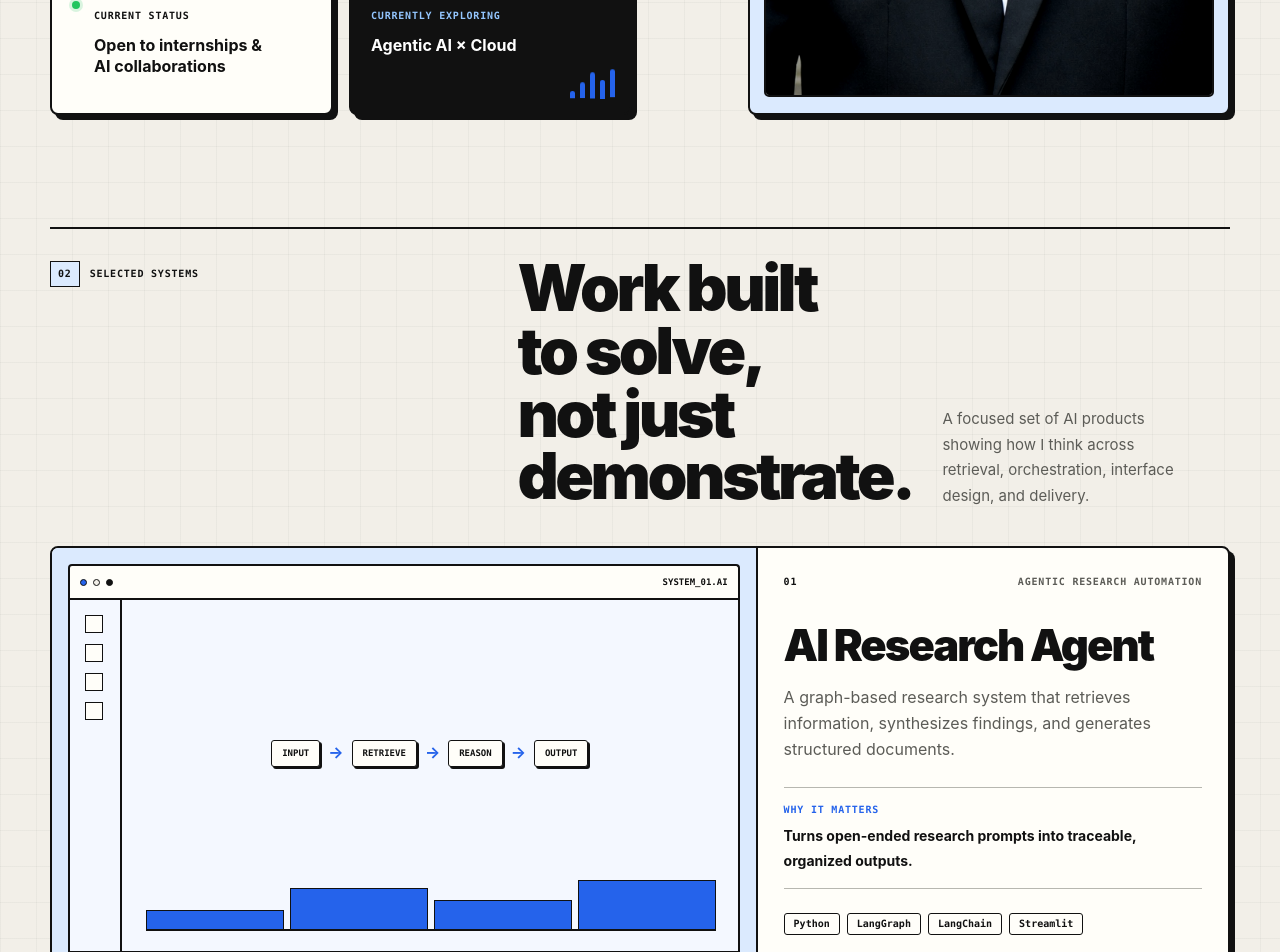
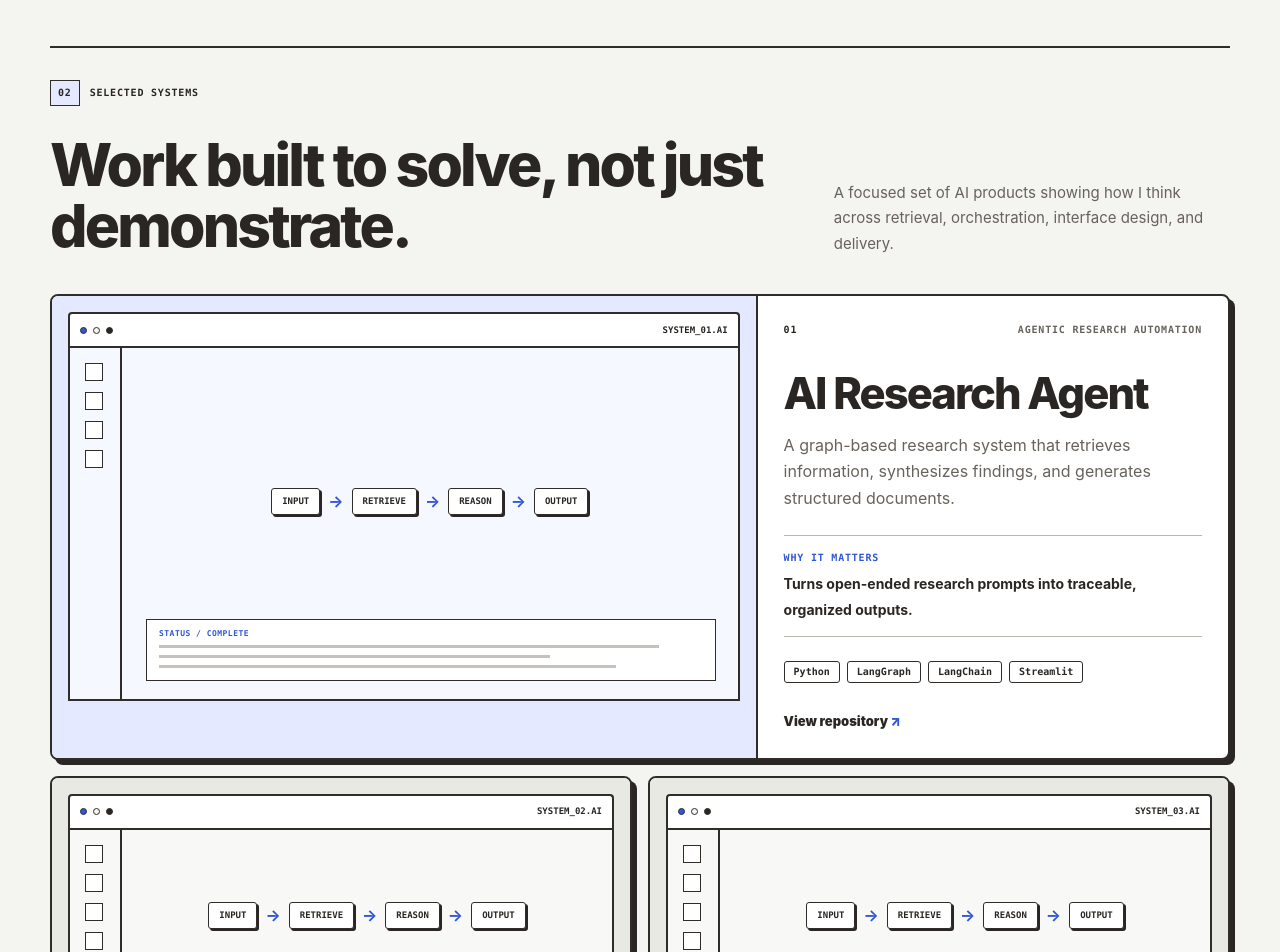
Before and after one commit to DS123-ally/My-Portfolio, a Next.js app: page / in a window 1280 px wide. Shown: the part 840-1792 px from the top of the page. Built offline with nearby package versions, Linux system fonts and the light colour scheme.

Commit message:
Add frontend UI changes

```diff
--- a/app/globals.css
+++ b/app/globals.css
@@ -3,14 +3,14 @@
 @tailwind utilities;
 
 :root {
-  --paper: #f2efe8;
-  --surface: #fffef9;
-  --ink: #111111;
-  --muted: #5c5c57;
-  --blue: #2563eb;
-  --blue-soft: #dbeafe;
-  --green-soft: #dff4df;
-  --line: #111111;
+  --paper: #f4f4f1;
+  --surface: #ffffff;
+  --ink: #292623;
+  --muted: #68625d;
+  --blue: #3157d5;
+  --blue-soft: #e4e9ff;
+  --panel-muted: #e9e9e4;
+  --line: #302c29;
   --shadow: 5px 5px 0 var(--ink);
   --radius: 8px;
   --sans: "Arial Nova", "Segoe UI Variable", Aptos, Inter, ui-sans-serif, system-ui, sans-serif;
@@ -22,11 +22,7 @@ html { scroll-behavior: smooth; background: var(--paper); }
 body {
   margin: 0;
   overflow-x: hidden;
-  background:
-    linear-gradient(rgba(17,17,17,.035) 1px, transparent 1px),
-    linear-gradient(90deg, rgba(17,17,17,.035) 1px, transparent 1px),
-    var(--paper);
-  background-size: 36px 36px;
+  background: var(--paper);
   color: var(--ink);
   font-family: var(--sans);
   font-size: 16px;
@@ -36,7 +32,7 @@ body {
 }
 
 h1, h2, h3, p { margin: 0; }
-h1, h2, h3 { color: var(--ink); font-weight: 900; text-wrap: balance; }
+h1, h2, h3 { color: var(--ink); font-weight: 800; text-wrap: pretty; }
 a { color: inherit; }
 button, input { font: inherit; }
 section { scroll-margin-top: 110px; }
@@ -57,7 +53,7 @@ section { scroll-margin-top: 110px; }
   align-items: center;
   border: 2px solid var(--line);
   border-radius: var(--radius);
-  background: rgba(242,239,232,.94);
+  background: rgba(244,244,241,.94);
   box-shadow: 4px 4px 0 var(--ink);
   backdrop-filter: blur(14px);
 }
@@ -105,7 +101,7 @@ section { scroll-margin-top: 110px; }
 }
 
 .neo-card { position: relative; }
-.hero-intro { grid-column: span 7; min-height: 570px; padding: clamp(30px, 5vw, 58px); display: flex; flex-direction: column; align-items: flex-start; }
+.hero-intro { grid-column: span 8; min-height: 520px; padding: clamp(30px, 5vw, 58px); display: flex; flex-direction: column; align-items: flex-start; }
 .card-kicker, .micro-label, .section-code, .project-topline, .project-outcome span, .capability-number, .experience-row time, .experience-index, .metric-card > span {
   font-family: var(--mono);
   font-size: 10px;
@@ -116,7 +112,7 @@ section { scroll-margin-top: 110px; }
 
 .card-kicker, .section-code { display: flex; align-items: center; gap: 10px; }
 .card-kicker span, .section-code span { padding: 4px 7px; border: 1px solid var(--line); background: var(--blue-soft); }
-.hero-intro h1 { max-width: 760px; margin: auto 0 24px; font-size: clamp(46px, 5.7vw, 78px); line-height: .96; letter-spacing: -.065em; }
+.hero-intro h1 { max-width: 850px; margin: auto 0 24px; font-size: clamp(44px, 4.7vw, 68px); font-weight: 800; line-height: 1.02; letter-spacing: -.052em; text-wrap: pretty; }
 .hero-intro > p { max-width: 620px; color: var(--muted); font-size: clamp(16px, 1.65vw, 20px); line-height: 1.55; }
 .hero-intro p strong { color: var(--ink); }
 .hero-actions { display: flex; flex-wrap: wrap; gap: 10px; margin-top: 30px; }
@@ -140,16 +136,16 @@ section { scroll-margin-top: 110px; }
 
 .neo-button--primary { background: var(--blue); color: #fff; }
 .neo-button:hover { transform: translate(3px, 3px); box-shadow: 0 0 0 var(--ink); }
-.hero-photo { grid-column: span 5; grid-row: span 2; min-height: 720px; padding: 14px; background: var(--blue-soft); }
+.hero-photo { grid-column: span 4; min-height: 520px; padding: 14px; background: var(--panel-muted); }
 .photo-label { display: flex; justify-content: space-between; padding: 2px 2px 12px; font: 800 10px/1 var(--mono); text-transform: uppercase; }
-.photo-frame { position: relative; min-height: 650px; height: calc(100% - 26px); overflow: hidden; border: 2px solid var(--line); border-radius: 5px; background: #ddd; }
+.photo-frame { position: relative; min-height: 455px; height: calc(100% - 26px); overflow: hidden; border: 2px solid var(--line); border-radius: 5px; background: #ddd; }
 .photo-frame img { object-fit: cover; object-position: center 28%; filter: saturate(.82) contrast(1.06); }
-.hero-status, .hero-focus { grid-column: span 3; min-height: 136px; padding: 20px; }
+.hero-status, .hero-focus { grid-column: span 6; min-height: 118px; padding: 20px; }
 .hero-status { display: flex; align-items: flex-start; gap: 14px; }
 .hero-status strong, .hero-focus strong { display: block; margin-top: 8px; max-width: 180px; font-size: 16px; line-height: 1.35; }
-.hero-focus { background: var(--ink); color: #fff; overflow: hidden; }
+.hero-focus { background: #2947a3; color: #fff; overflow: hidden; }
 .hero-focus strong { color: #fff; }
-.hero-focus .micro-label { color: #93c5fd; }
+.hero-focus .micro-label { color: #dbe4ff; }
 .signal-lines { position: absolute; right: 15px; bottom: 14px; display: flex; align-items: end; gap: 5px; }
 .signal-lines i { width: 5px; background: var(--blue); border-radius: 5px 5px 0 0; animation: signal 2s ease-in-out infinite alternate; }
 .signal-lines i:nth-child(1) { height: 10px; }
@@ -162,21 +158,22 @@ section { scroll-margin-top: 110px; }
 .motion-in--delay { animation-delay: .1s; }
 
 .page-section { width: min(calc(100% - 32px), 1180px); margin: 0 auto; padding: 0 0 120px; }
-.section-heading { display: grid; grid-template-columns: .75fr 1.25fr; gap: 40px; align-items: start; margin-bottom: 38px; padding-top: 10px; border-top: 2px solid var(--line); }
+.section-heading { display: block; margin-bottom: 38px; padding-top: 10px; border-top: 2px solid var(--line); }
 .section-code { padding-top: 22px; }
-.section-heading > div:last-child { display: grid; grid-template-columns: 1.15fr .85fr; gap: 30px; align-items: end; padding-top: 18px; }
-.section-heading h2 { max-width: 680px; font-size: clamp(36px, 5vw, 66px); line-height: .98; letter-spacing: -.055em; }
-.section-heading p { max-width: 460px; color: var(--muted); font-size: 15px; line-height: 1.7; }
+.section-heading > div:last-child { display: grid; grid-template-columns: minmax(0, 1.3fr) minmax(260px, .7fr); gap: 48px; align-items: end; padding-top: 28px; }
+.section-heading h2 { max-width: 760px; font-size: clamp(36px, 4.6vw, 60px); font-weight: 800; line-height: 1.04; letter-spacing: -.048em; text-wrap: pretty; }
+.section-heading p { max-width: 420px; justify-self: end; color: var(--muted); font-size: 15px; line-height: 1.7; }
 
 .project-grid { display: grid; grid-template-columns: repeat(2, 1fr); gap: 16px; }
 .project-card { min-width: 0; overflow: hidden; transition: transform .2s ease, box-shadow .2s ease; }
 .project-card:hover, .capability-card:hover, .metric-card:hover { transform: translate(4px, 4px); box-shadow: 1px 1px 0 var(--ink); }
 .project-card--featured { grid-column: span 2; display: grid; grid-template-columns: 1.2fr .8fr; }
-.project-visual { min-height: 280px; padding: 16px; border-bottom: 2px solid var(--line); background: var(--blue-soft); }
+.project-visual { min-height: 280px; padding: 16px; border-bottom: 2px solid var(--line); background: var(--panel-muted); }
 .project-card--featured .project-visual { min-height: 100%; border-right: 2px solid var(--line); border-bottom: 0; }
-.project-visual--ink { background: #c7c7c2; }
-.project-visual--paper { background: #f4d7bd; }
-.project-visual--green { background: var(--green-soft); }
+.project-visual--blue { background: var(--blue-soft); }
+.project-visual--ink,
+.project-visual--paper,
+.project-visual--green { background: var(--panel-muted); }
 .visual-toolbar { min-height: 34px; padding: 0 10px; display: flex; align-items: center; gap: 6px; border: 2px solid var(--line); border-bottom: 0; border-radius: 4px 4px 0 0; background: var(--surface); }
 .visual-toolbar i { width: 7px; height: 7px; border: 1px solid var(--line); border-radius: 50%; background: var(--blue); }
 .visual-toolbar i:nth-child(2) { background: var(--paper); }
@@ -189,12 +186,12 @@ section { scroll-margin-top: 110px; }
 .visual-flow { display: flex; flex-wrap: wrap; align-items: center; justify-content: center; gap: 8px; padding: 30px 18px 75px; }
 .visual-flow span { padding: 8px 10px; border: 1.5px solid var(--line); border-radius: 3px; background: var(--surface); box-shadow: 2px 2px 0 var(--ink); font: 800 9px/1 var(--mono); }
 .visual-flow b { color: var(--blue); }
-.visual-data { position: absolute; left: 76px; right: 22px; bottom: 20px; height: 54px; display: flex; align-items: end; gap: 6px; border-bottom: 2px solid var(--line); }
-.visual-data i { flex: 1; border: 1.5px solid var(--line); border-bottom: 0; background: var(--blue); }
-.visual-data i:nth-child(1) { height: 36%; }
-.visual-data i:nth-child(2) { height: 78%; }
-.visual-data i:nth-child(3) { height: 55%; }
-.visual-data i:nth-child(4) { height: 94%; }
+.visual-output { position: absolute; left: 76px; right: 22px; bottom: 18px; min-height: 62px; padding: 10px 12px; display: grid; gap: 5px; border: 1.5px solid var(--line); background: var(--surface); }
+.visual-output span { color: var(--blue); font: 800 8px/1 var(--mono); letter-spacing: .06em; }
+.visual-output i { display: block; height: 3px; background: #c5c1bd; }
+.visual-output i:nth-of-type(1) { width: 92%; }
+.visual-output i:nth-of-type(2) { width: 72%; }
+.visual-output i:nth-of-type(3) { width: 84%; }
 
 .project-content { padding: 26px; display: flex; flex-direction: column; align-items: flex-start; }
 .project-topline { width: 100%; display: flex; justify-content: space-between; gap: 20px; color: var(--muted); }
@@ -233,15 +230,16 @@ section { scroll-margin-top: 110px; }
 .metric-card { min-height: 310px; padding: 24px; display: flex; flex-direction: column; text-decoration: none; transition: transform .2s ease, box-shadow .2s ease; }
 .metric-card--blue { background: var(--blue); color: #fff; }
 .metric-card--blue h3, .metric-card--ink h3 { color: #fff; }
-.metric-card--ink { background: var(--ink); color: #fff; }
+.metric-card--ink { background: #2947a3; color: #fff; }
 .metric-card > span { align-self: flex-end; }
 .metric-card > strong { margin-top: auto; font-size: clamp(48px, 6vw, 78px); line-height: .9; letter-spacing: -.06em; }
 .metric-card h3 { margin-top: 15px; font-size: 20px; }
 .metric-card p { margin-top: 8px; color: inherit; font-size: 13px; opacity: .72; }
 
-.about-grid { width: min(calc(100% - 32px), 1180px); margin: 0 auto 120px; padding: 0; display: grid; grid-template-columns: .9fr 1.1fr; overflow: hidden; }
-.about-statement { padding: 38px; background: var(--blue-soft); border-right: 2px solid var(--line); }
-.about-statement h2 { margin-top: 88px; font-size: clamp(38px, 5vw, 62px); line-height: .98; letter-spacing: -.055em; }
+.about-grid { width: 100%; margin: 0; padding: 0; display: grid; grid-template-columns: .9fr 1.1fr; overflow: hidden; }
+.about-statement { position: relative; min-height: 510px; padding: 38px; overflow: hidden; background: var(--panel-muted); border-right: 2px solid var(--line); }
+.about-statement h3 { position: relative; z-index: 1; max-width: 520px; margin-top: 88px; font-size: clamp(36px, 4.6vw, 58px); line-height: .98; letter-spacing: -.055em; }
+.about-mark { position: absolute; right: -16px; bottom: -48px; color: rgba(49,87,213,.12); font-size: 180px; font-weight: 950; line-height: 1; letter-spacing: -.09em; }
 .about-copy { padding: clamp(32px, 5vw, 58px); }
 .about-copy > p { color: var(--muted); font-size: clamp(16px, 1.7vw, 19px); }
 .about-copy > p + p { margin-top: 22px; }
@@ -250,7 +248,7 @@ section { scroll-margin-top: 110px; }
 .about-copy dt { font: 800 10px/1.4 var(--mono); }
 .about-copy dd { margin: 0; font-weight: 800; }
 
-.contact-block { width: min(calc(100% - 32px), 1180px); margin: 0 auto 92px; display: grid; grid-template-columns: 1.15fr .85fr; overflow: hidden; background: var(--ink); color: #fff; }
+.contact-block { width: min(calc(100% - 32px), 1180px); margin: 0 auto 92px; display: grid; grid-template-columns: 1.15fr .85fr; overflow: hidden; background: #29365e; color: #fff; }
 .contact-copy { padding: clamp(34px, 5vw, 62px); }
 .contact-copy .section-code span { color: var(--ink); }
 .contact-copy h2 { max-width: 700px; margin-top: 90px; color: #fff; font-size: clamp(45px, 6vw, 76px); line-height: .94; letter-spacing: -.06em; }
@@ -260,7 +258,11 @@ section { scroll-margin-top: 110px; }
 .contact-actions a:last-child { border-bottom: 0; }
 .contact-actions a:hover { background: var(--blue-soft); color: var(--ink); }
 .contact-actions span { font: 800 10px/1 var(--mono); text-transform: uppercase; }
-.contact-actions strong { font-size: clamp(15px, 1.8vw, 22px); line-height: 1.25; word-break: break-word; }
+.contact-icon { display: inline-flex; align-items: center; gap: 10px; }
+.brand-glyph { width: 22px; height: 22px; display: inline-grid; place-items: center; border: 1.5px solid currentColor; border-radius: 50%; font: 900 8px/1 var(--sans); font-style: normal; letter-spacing: -.03em; text-transform: none; }
+.brand-glyph--linkedin { border-radius: 3px; font-size: 12px; letter-spacing: -.08em; }
+.contact-actions strong { display: flex; align-items: center; justify-content: space-between; gap: 14px; font-size: clamp(15px, 1.8vw, 22px); line-height: 1.25; word-break: break-word; }
+.contact-actions strong svg { flex: 0 0 auto; }
 .contact-actions .contact-primary { background: var(--blue); }
 
 .site-footer { width: min(calc(100% - 32px), 1180px); margin: 0 auto; padding: 28px 0 90px; display: flex; justify-content: space-between; gap: 24px; border-top: 2px solid var(--line); font: 750 11px/1.4 var(--mono); text-transform: uppercase; }
@@ -294,8 +296,8 @@ section { scroll-margin-top: 110px; }
 @keyframes signal { to { transform: scaleY(.55); transform-origin: bottom; } }
 
 @media (max-width: 960px) {
-  .section-heading { grid-template-columns: 1fr; gap: 8px; }
   .section-heading > div:last-child { grid-template-columns: 1fr; }
+  .section-heading p { justify-self: start; }
   .project-card--featured { grid-template-columns: 1fr; }
   .project-card--featured .project-visual { border-right: 0; border-bottom: 2px solid var(--line); }
   .capability-grid { grid-template-columns: 1fr; }
@@ -305,7 +307,7 @@ section { scroll-margin-top: 110px; }
   .metric-grid { grid-template-columns: repeat(2, 1fr); }
   .about-grid { grid-template-columns: 1fr; }
   .about-statement { border-right: 0; border-bottom: 2px solid var(--line); }
-  .about-statement h2 { margin-top: 55px; }
+  .about-statement h3 { margin-top: 55px; }
 }
 
 @media (max-width: 820px) {
@@ -320,9 +322,9 @@ section { scroll-margin-top: 110px; }
   .availability-chip { display: none; }
   .neo-hero { grid-template-columns: 1fr; }
   .hero-intro, .hero-photo, .hero-status, .hero-focus { grid-column: 1; grid-row: auto; }
-  .hero-intro { min-height: 570px; }
-  .hero-photo { min-height: 580px; }
-  .photo-frame { min-height: 520px; }
+  .hero-intro { min-height: 540px; }
+  .hero-photo { min-height: 440px; }
+  .photo-frame { min-height: 380px; }
   .hero-status, .hero-focus { min-height: 120px; }
   .project-grid { grid-template-columns: 1fr; }
   .project-card--featured { grid-column: 1; }
@@ -332,15 +334,14 @@ section { scroll-margin-top: 110px; }
 }
 
 @media (max-width: 620px) {
-  body { background-size: 28px 28px; }
-  .site-header, .neo-hero, .page-section, .about-grid, .contact-block, .site-footer { width: calc(100% - 24px); }
+  .site-header, .neo-hero, .page-section, .contact-block, .site-footer { width: calc(100% - 24px); }
   .site-header { margin-top: 10px; }
   .neo-hero { margin-top: 18px; padding-bottom: 84px; gap: 12px; }
   .hero-intro { min-height: 550px; padding: 25px 20px; }
-  .hero-intro h1 { font-size: clamp(41px, 13vw, 58px); }
+  .hero-intro h1 { font-size: clamp(39px, 12vw, 52px); line-height: 1.04; }
   .hero-actions, .neo-button { width: 100%; }
-  .hero-photo { min-height: 500px; }
-  .photo-frame { min-height: 445px; }
+  .hero-photo { min-height: 400px; }
+  .photo-frame { min-height: 340px; }
   .page-section { padding-bottom: 92px; }
   .section-heading { margin-bottom: 24px; }
   .section-heading h2 { font-size: clamp(36px, 11vw, 52px); }
@@ -353,9 +354,9 @@ section { scroll-margin-top: 110px; }
   .experience-row time, .experience-role, .experience-row ul { grid-column: 2; }
   .metric-grid { grid-template-columns: 1fr; }
   .metric-card { min-height: 280px; }
-  .about-grid { margin-bottom: 92px; }
   .about-statement, .about-copy { padding: 26px 22px; }
-  .about-statement h2 { font-size: 42px; }
+  .about-statement { min-height: 390px; }
+  .about-statement h3 { font-size: 40px; }
   .about-copy dl div { grid-template-columns: 1fr; gap: 5px; }
   .contact-block { margin-bottom: 70px; }
   .contact-copy { padding: 28px 22px 38px; }
--- a/app/page.tsx
+++ b/app/page.tsx
@@ -1,4 +1,5 @@
 import Image from 'next/image'
+import { ArrowUpRight, Mail } from 'lucide-react'
 import Navbar from '@/components/Navbar'
 import ChatBot from '@/components/ChatBot'
 
@@ -112,7 +113,10 @@ function ProjectVisual({ tone, index }: { tone: string; index: string }) {
         <div className="visual-flow">
           <span>INPUT</span><b>→</b><span>RETRIEVE</span><b>→</b><span>REASON</span><b>→</b><span>OUTPUT</span>
         </div>
-        <div className="visual-data"><i /><i /><i /><i /></div>
+        <div className="visual-output">
+          <span>STATUS / COMPLETE</span>
+          <i /><i /><i />
+        </div>
       </div>
     </div>
   )
@@ -211,10 +215,13 @@ export default function Home() {
           </div>
         </section>
 
-        <section id="about" className="page-section about-grid">
+        <section id="about" className="page-section">
+          <SectionHeader index="06" eyebrow="About" title="The person behind the systems." copy="My background, what drives the work, and the direction I am building toward." />
+          <div className="about-grid">
             <div className="about-statement">
-            <div className="section-code"><span>06</span>About</div>
-            <h2>I&apos;m interested in the point where models become products.</h2>
+              <span className="micro-label">THE THROUGH-LINE</span>
+              <h3>I&apos;m interested in the point where models become useful products.</h3>
+              <div className="about-mark" aria-hidden="true">DS.</div>
             </div>
             <div className="about-copy">
               <p>I&apos;m pursuing a B.Tech in Computer Science Engineering at AISSMS IOIT, Pune. I build at the intersection of machine learning, data, and agentic workflows.</p>
@@ -225,6 +232,7 @@ export default function Home() {
                 <div><dt>BASE</dt><dd>Pune, India · Open to remote</dd></div>
               </dl>
             </div>
+          </div>
         </section>
 
         <section id="contact" className="contact-block">
@@ -234,9 +242,18 @@ export default function Home() {
             <p>I&apos;m open to internships, research collaborations, open-source work, and ambitious engineering projects.</p>
           </div>
           <div className="contact-actions">
-            <a className="contact-primary" href="mailto:dineshseervi1208@gmail.com"><span>Email me</span><strong>dineshseervi1208@gmail.com ↗</strong></a>
-            <a href="https://github.com/DS123-ally" target="_blank" rel="noreferrer"><span>GitHub</span><strong>DS123-ally ↗</strong></a>
-            <a href="https://www.linkedin.com/in/dinesh-seervi-00418532b/" target="_blank" rel="noreferrer"><span>LinkedIn</span><strong>dinesh-seervi ↗</strong></a>
+            <a className="contact-primary" href="mailto:dineshseervi1208@gmail.com">
+              <span className="contact-icon"><Mail size={20} strokeWidth={2.2} aria-hidden="true" /> Email</span>
+              <strong>dineshseervi1208@gmail.com <ArrowUpRight size={20} aria-hidden="true" /></strong>
+            </a>
+            <a href="https://github.com/DS123-ally" target="_blank" rel="noreferrer">
+              <span className="contact-icon"><i className="brand-glyph" aria-hidden="true">GH</i> GitHub</span>
+              <strong>DS123-ally <ArrowUpRight size={20} aria-hidden="true" /></strong>
+            </a>
+            <a href="https://www.linkedin.com/in/dinesh-seervi-00418532b/" target="_blank" rel="noreferrer">
+              <span className="contact-icon"><i className="brand-glyph brand-glyph--linkedin" aria-hidden="true">in</i> LinkedIn</span>
+              <strong>dinesh-seervi <ArrowUpRight size={20} aria-hidden="true" /></strong>
+            </a>
           </div>
         </section>
       </main>
```
Lines whose indentation alone changed are shown as unchanged.
